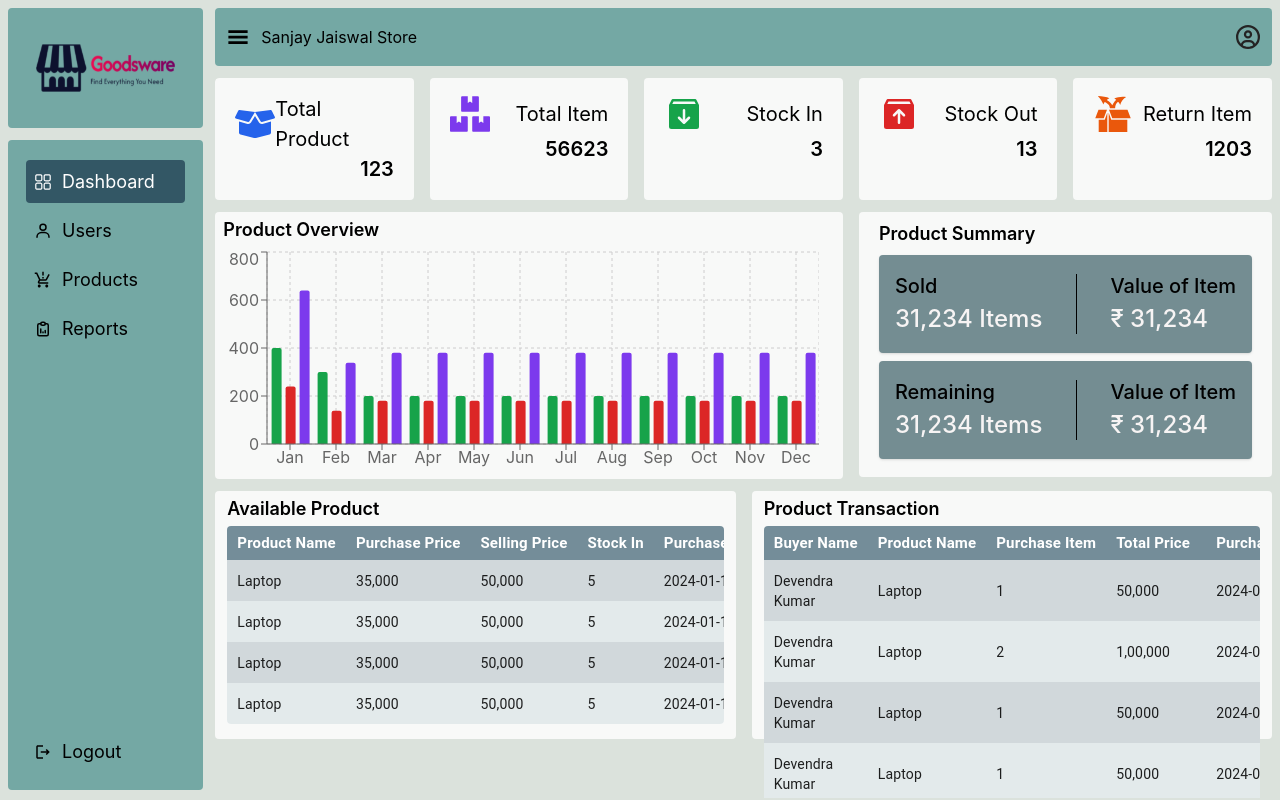
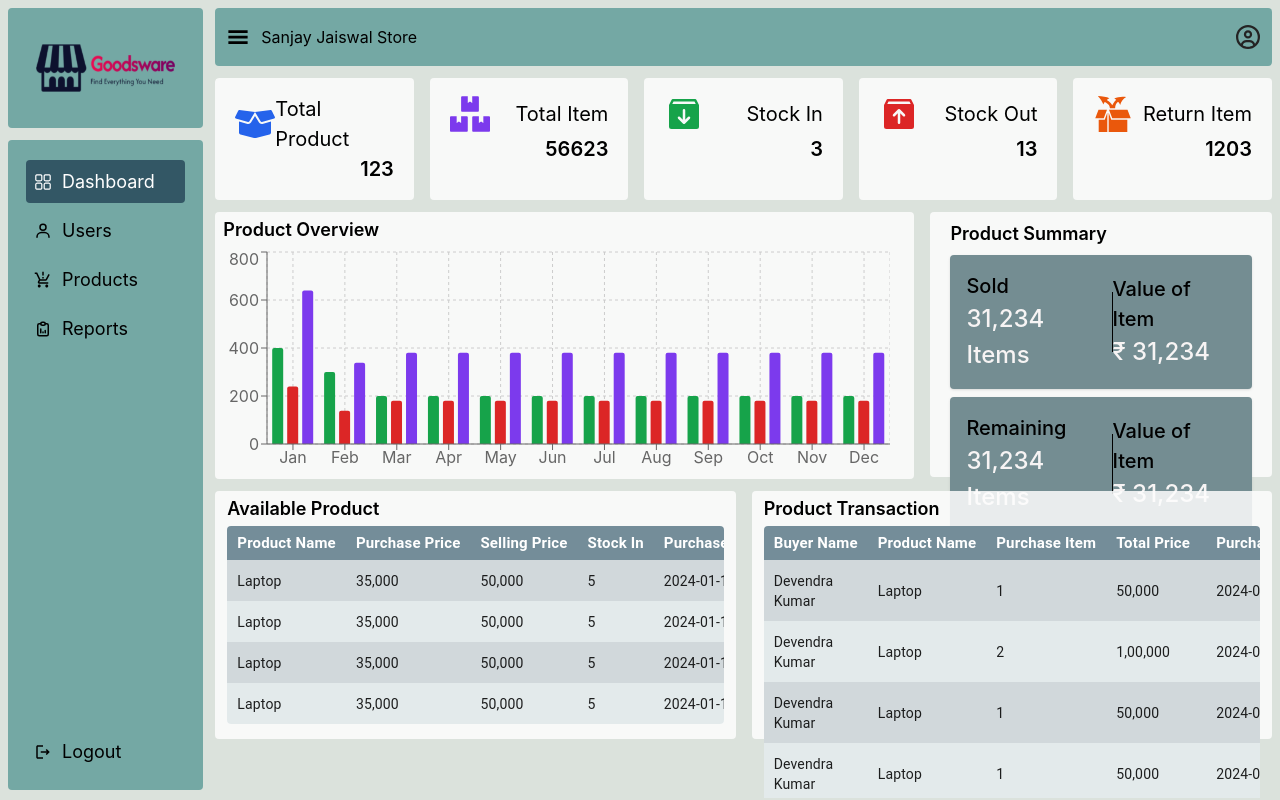
Before and after one commit to Devendrakr19/GoodsWare, a React (Vite) app: page /dashboard in a window 1280 px wide. Built offline with nearby package versions, Linux system fonts and the light colour scheme.

Commit message:
dashboard ui compolete

```diff
--- a/src/component/pages/UserDashboard.jsx
+++ b/src/component/pages/UserDashboard.jsx
@@ -31,10 +31,10 @@ const UserDashboard = () => {
               <span className='flex justify-end text-[20px] font-semibold'>{item?.count}</span>
           </Grid>
         ))}
-        <Grid size={7.2}>
+        <Grid size={8}>
           <ProductOverview/>
         </Grid>
-        <Grid size={4.8}>
+        <Grid size={4}>
           <ProductSummary/>
         </Grid>
         <Grid size={6}>
```
